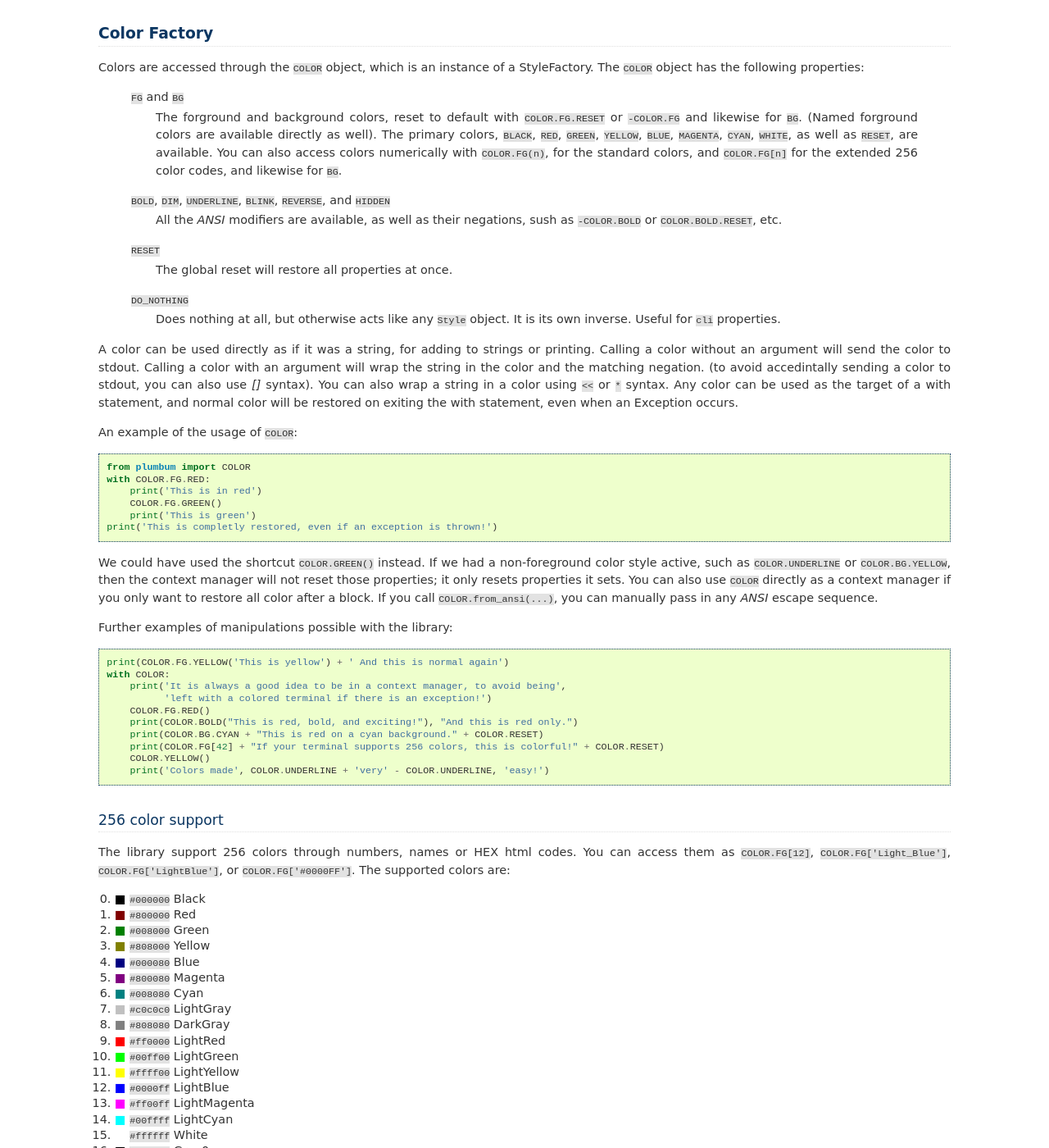
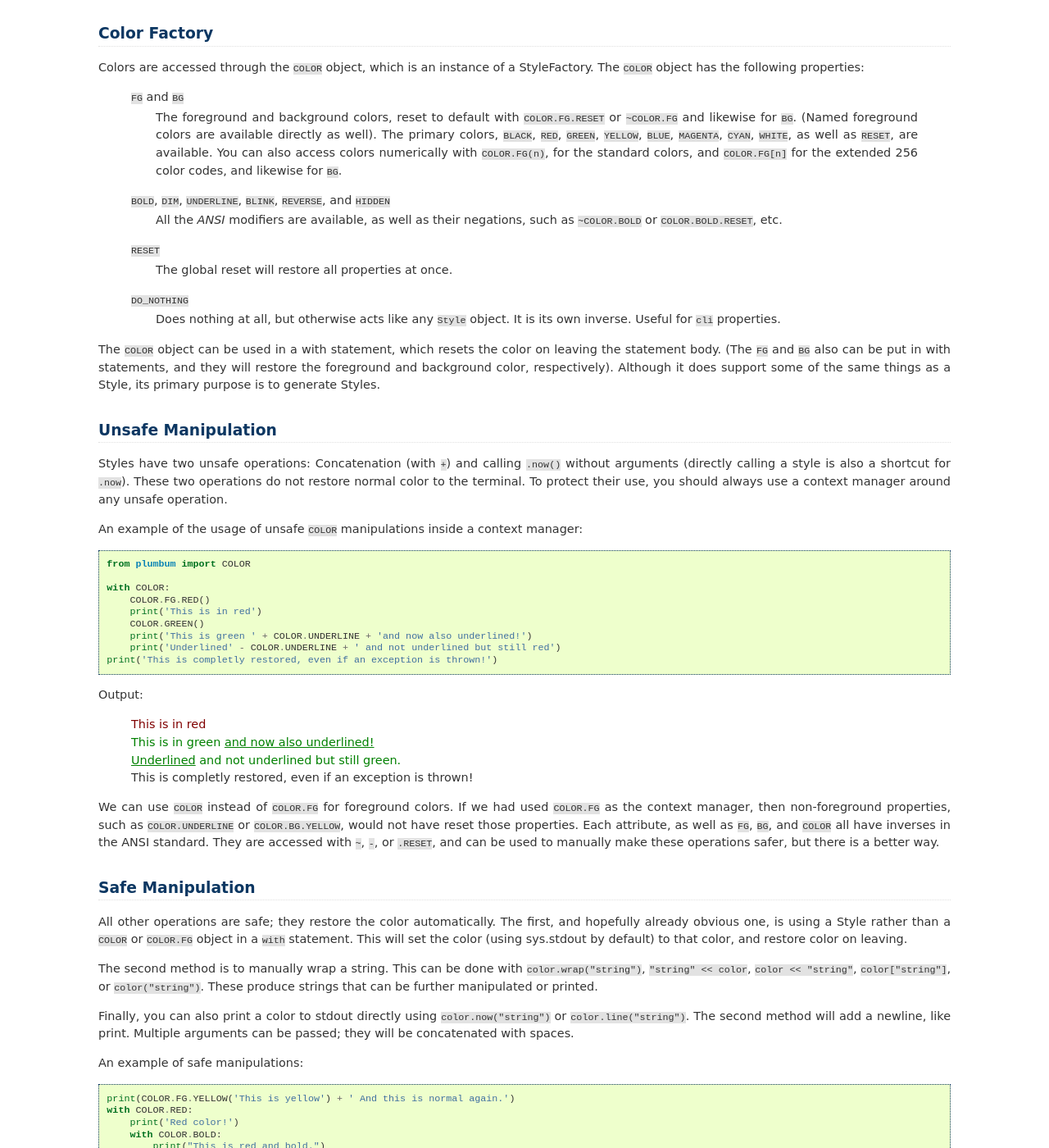
Before and after one commit to tomerfiliba/plumbum, a Sphinx documentation site: the page built from docs/color.rst, in a window 1280 px wide and 1400 px high, scrolled down 456 px. Shown: the whole window at 82% size. Built offline with Sphinx 7.4.7, drawn with Linux system fonts in a browser that asks for light colours; some of the changed text lies outside the part shown.

Commit message:
Added documentation, use_color shortcut.

```diff
--- a/docs/color.rst
+++ b/docs/color.rst
@@ -12,13 +12,13 @@ addition to shell scripts, but not a necessity, and implementing it properly
 is tricky. It is easy to end up with an unreadable color stuck on your terminal or
 with random unreadable symbols around your text. With the color module, you get quick,
 safe access to ANSI colors and attributes for your scripts. The module also provides an
-API for creating other colorschemes for other systems using escapes.
+API for creating other color schemes for other systems using escapes.
 
 .. note:: Enabling color
 
     The ANSI Style assumes that only a terminal on a posix-identity
     system can display color. You can force the use of color globally by setting
-    ``Style.use_color=True``.
+    ``COLOR.use_color=True``.
 
 
 Color Factory
@@ -28,59 +28,101 @@ Colors are accessed through the ``COLOR`` object, which is an instance of a Styl
 The ``COLOR`` object has the following properties:
 
     ``FG`` and ``BG``
-      The forground and background colors, reset to default with ``COLOR.FG.RESET``
-      or ``-COLOR.FG`` and likewise for ``BG``. (Named forground colors are available
+      The foreground and background colors, reset to default with ``COLOR.FG.RESET``
+      or ``~COLOR.FG`` and likewise for ``BG``. (Named foreground colors are available
       directly as well). The primary colors, ``BLACK``, ``RED``, ``GREEN``, ``YELLOW``,
       ``BLUE``, ``MAGENTA``, ``CYAN``, ``WHITE``, as well as ``RESET``, are available.
       You can also access colors numerically with ``COLOR.FG(n)``, for the standard colors,
       and ``COLOR.FG[n]`` for the extended 256 color codes, and likewise for ``BG``.
     ``BOLD``, ``DIM``, ``UNDERLINE``, ``BLINK``, ``REVERSE``, and ``HIDDEN``
-      All the `ANSI` modifiers are available, as well as their negations, sush as ``-COLOR.BOLD`` or ``COLOR.BOLD.RESET``, etc.
+      All the `ANSI` modifiers are available, as well as their negations, such as ``~COLOR.BOLD`` or ``COLOR.BOLD.RESET``, etc.
     ``RESET``
       The global reset will restore all properties at once.
     ``DO_NOTHING``
       Does nothing at all, but otherwise acts like any ``Style`` object. It is its own inverse. Useful for ``cli`` properties.
 
-A color can be used directly as if it was a string, for adding to strings or printing.
-Calling a color without an argument will send the color to stdout. Calling a
-color with an argument will wrap the string in the color and the matching negation.
-(to avoid accedintally sending a color to stdout, you can also use `[]` syntax). You
-can also wrap a string in a color using ``<<`` or ``*`` syntax.
-Any color can be used as the target of a with statement, and normal color
-will be restored on exiting the with statement, even when an Exception occurs.
+The ``COLOR`` object can be used in a with statement, which resets the color on leaving
+the statement body. (The ``FG`` and ``BG`` also can be put in with statements, and they
+will restore the foreground and background color, respectively). Although it does support
+some of the same things as a Style, its primary purpose is to generate Styles.
 
-An example of the usage of ``COLOR``::
+
+Unsafe Manipulation
+===================
+
+Styles have two unsafe operations: Concatenation (with ``+``) and calling ``.now()`` without
+arguments (directly calling a style is also a shortcut for ``.now``). These two
+operations do not restore normal color to the terminal. To protect their use,
+you should always use a context manager around any unsafe operation.
+
+An example of the usage of unsafe ``COLOR`` manipulations inside a context manager::
 
     from plumbum import COLOR
-    with COLOR.FG.RED:
+
+    with COLOR:
+        COLOR.FG.RED()
         print('This is in red')
-        COLOR.FG.GREEN()
-        print('This is green')
+        COLOR.GREEN()
+        print('This is green ' + COLOR.UNDERLINE + 'and now also underlined!')
+        print('Underlined' - COLOR.UNDERLINE + ' and not underlined but still red')
     print('This is completly restored, even if an exception is thrown!')
 
-We could have used the shortcut ``COLOR.GREEN()`` instead.  If we had a non-foreground color
-style active, such as ``COLOR.UNDERLINE`` or ``COLOR.BG.YELLOW``, then the context manager
-will not reset those properties; it only resets properties it sets.
-You can also use ``COLOR`` directly as a context manager if you only want to
-restore all color after a block. If you call
-``COLOR.from_ansi(...)``, you can manually pass in any `ANSI` escape sequence.
+Output:
 
-Further examples of manipulations possible with the library::
+  .. raw:: html
 
-    print(COLOR.FG.YELLOW('This is yellow') + ' And this is normal again')
-    with COLOR:
-        print('It is always a good idea to be in a context manager, to avoid being',
-              'left with a colored terminal if there is an exception!')
-        COLOR.FG.RED()
-        print(COLOR.BOLD("This is red, bold, and exciting!"), "And this is red only.")
-        print(COLOR.BG.CYAN + "This is red on a cyan background." + COLOR.RESET)
-        print(COLOR.FG[42] + "If your terminal supports 256 colors, this is colorful!" + COLOR.RESET)
-        COLOR.YELLOW()
-        print('Colors made', COLOR.UNDERLINE + 'very' - COLOR.UNDERLINE, 'easy!')
+    <p><font color="#800000">This is in red</font><br/>
+    <font color="#008000">This is in green <span style="text-decoration: underline;">and now also underlined!</span></font><br/>
+    <font color="#008000"><span style="text-decoration: underline;">Underlined</span> and not underlined but still green.</font><br/>
+    This is completly restored, even if an exception is thrown! </p>
 
+We can use ``COLOR`` instead of ``COLOR.FG`` for foreground colors.  If we had used ``COLOR.FG``
+as the context manager, then non-foreground properties, such as ``COLOR.UNDERLINE`` or
+``COLOR.BG.YELLOW``, would not have reset those properties. Each attribute,
+as well as ``FG``, ``BG``, and ``COLOR`` all have inverses in the ANSI standard. They are
+accessed with ``~``, ``-``, or ``.RESET``, and can be used to manually make these operations
+safer, but there is a better way.
 
+Safe Manipulation
+=================
 
-256 color support
+All other operations are safe; they restore the color automatically. The first, and hopefully
+already obvious one, is using a Style rather than a ``COLOR`` or ``COLOR.FG`` object in a ``with`` statement.
+This will set the color (using sys.stdout by default) to that color, and restore color on leaving.
+
+The second method is to manually wrap a string. This can be done with ``color.wrap("string")``,
+``"string" << color``, ``color << "string"``, ``color["string"]``, or ``color("string")``. These
+produce strings that can be further manipulated or printed.
+
+Finally, you can also print a color to stdout directly using ``color.now("string")`` or
+``color.line("string")``. The second method will add a newline, like print. Multiple arguments
+can be passed; they will be concatenated with spaces.
+
+An example of safe manipulations::
+
+    print(COLOR.FG.YELLOW('This is yellow') + ' And this is normal again.')
+    with COLOR.RED:
+        print('Red color!')
+        with COLOR.BOLD:
+            print("This is red and bold.")
+        print("Not bold, but still red.")
+    print("Not red color or bold.")
+    print("This is bold and colorful!" << (COLOR.MAGENTA + COLOR.BOLD), "And this is not.")
+
+Output:
+
+  .. raw:: html
+
+    <p><font color="#808000">This is yellow</font> And this is normal again.<br/>
+    <font color="#800000">Red color!<br/>
+    <b>This is red and bold.<br/>
+    </b>Not bold, but still red.<br/>
+    </font>Not red color or bold.<br/>
+    <font color="#800080"><b>This is bold and colorful!</b></font> And this is not.</p>
+
+If you call ``COLOR.from_ansi(...)``, you can manually pass in any `ANSI` escape sequence.
+
+256 Color Support
 -----------------
 
 The library support 256 colors through numbers, names or HEX html codes. You can access them
@@ -96,7 +138,7 @@ The library consists of three primary classes, the ``Color`` class, the ``Style`
 portion of this document is primarily dealing with the working of the system, and is meant to facilitate extensions or work on the system.
 
 The ``Color`` class provides meaning to the concept of color, and can provide a variety of representations for any color. It
-can be initialised from r,g,b values, or hex codes, 256 colornames, or the simple color names via classmethods. If initialized
+can be initialised from r,g,b values, or hex codes, 256 color names, or the simple color names via classmethods. If initialized
 without arguments, it is the reset color. It also takes an fg True/False argument to indicate which color it is. You probably will
 not be interacting with the Color class directly, and you probably will not need to subclass it, though new extensions to the
 representations it can produce are welcome.
@@ -142,7 +184,7 @@ For example, if you wanted to create an HTMLStyle and HTMLCOLOR, you could do::
 
     HTMLCOLOR = StyleFactory(HTMLStyle)
 
-This doesn't support global RESETs, but otherwise is a working implementation. This is an example of how easy it is to add support for other output formats.
+This doesn't support global RESETs, since that's not how HTML works, but otherwise is a working implementation. This is an example of how easy it is to add support for other output formats.
 
 An example of usage::
 
@@ -150,7 +192,7 @@ An example of usage::
     '<font color="#800000"><b>This is colored text</b></font>'
 
 
-The above colortable can be generated with::
+The above color table can be generated with::
 
     with open('_color_list.html', 'wt') as f:
         with HTMLCOLOR.OL:
@@ -164,10 +206,12 @@ The above colortable can be generated with::
 .. note::
 
     ``HTMLStyle`` is implemented in the library, as well, with the
-    ``HTMLCOLOR`` object available in ``plumbum.color``.
+    ``HTMLCOLOR`` object available in ``plumbum.color``. It was used
+    to create the colored output in this document, with small changes
+    because unsafe manipulations are not supported with HTML.
 
 See Also
 --------
 * `colored <https://pypi.python.org/pypi/colored>`_ Another library with 256 color support
 * `colorama <https://pypi.python.org/pypi/colorama>`_ A library that supports colored text on Windows,
-    can be combined with plumbum (if you force ``use_color``)
+    can be combined with Plumbum (if you force ``use_color``)
```
Also changed, not shown: 3 other files.
